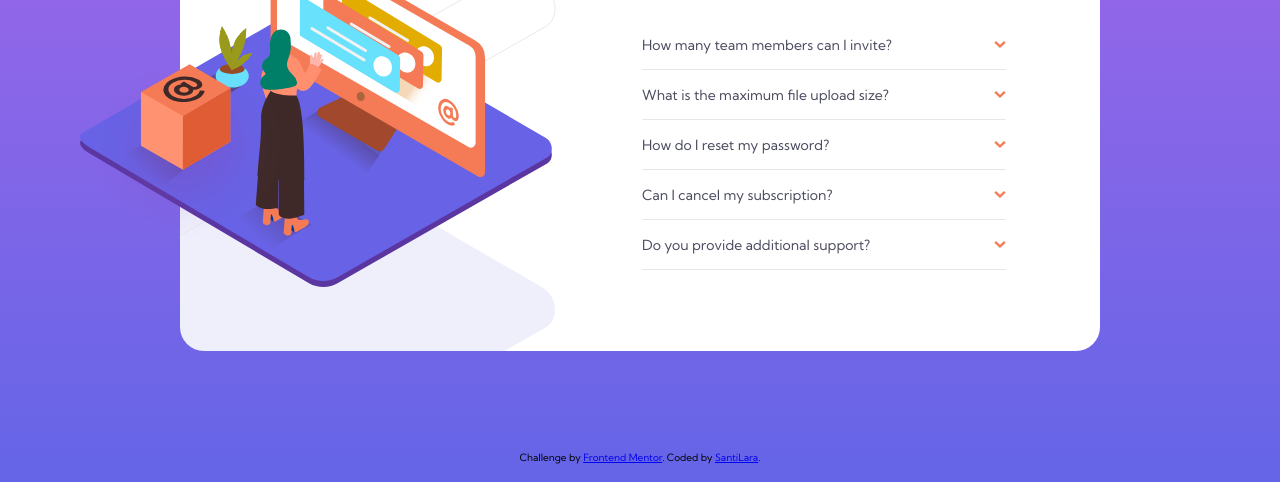
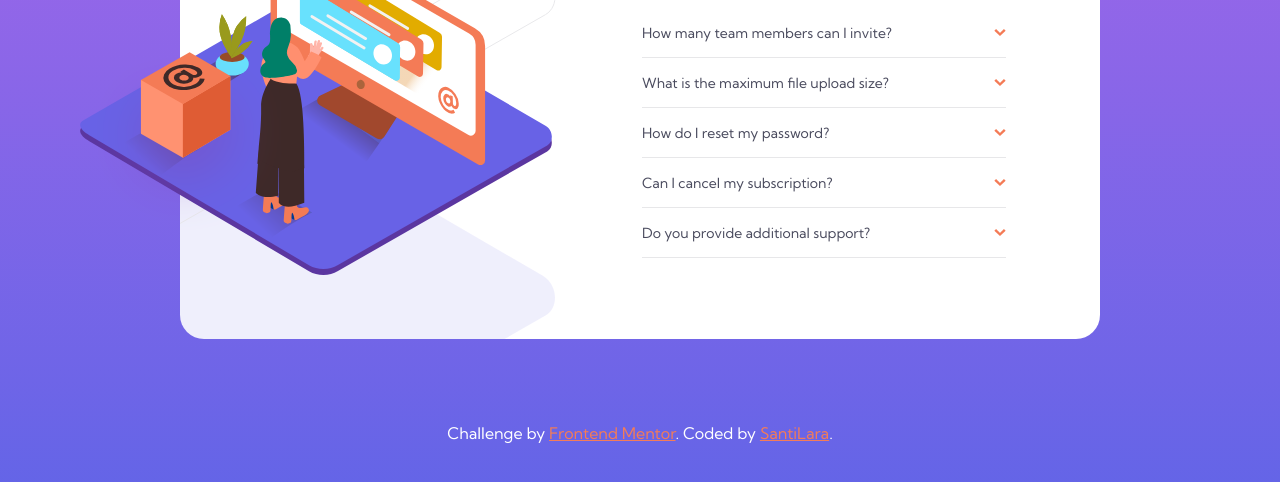
Before and after one commit to SantiagoLaraE/FAQ-accordion-card, a plain HTML site: page index.html in a window 1280 px wide. Shown: the part 318-800 px from the top of the page. Drawn offline with Linux system fonts and the light colour scheme.

Commit message:
Estilos Attribution y ajuste padding body

```diff
--- a/css/style.css
+++ b/css/style.css
@@ -24,7 +24,7 @@ body {
   grid-template-rows: minmax(65rem, 1fr) 50px;
   gap: 2.4rem;
   place-items: center;
-  padding: 2.4rem 2.4rem 0 2.4rem;
+  padding: 2.4rem;
   min-height: 100vh;
 }
 .faq-card {
@@ -105,7 +105,17 @@ body {
   padding-right: 1.8rem;
   transition: all .5s ease;
   transform-origin: top;
+}
 
+/* ----- Attribution ----- */
+
+.attribution{
+    font-size: 1.6rem;
+    text-align: center;
+    color:#FFF;
+}
+.attribution a{
+    color: var(--secondary-color);
 }
 @media screen and (min-width: 760px) {
   .faq-card {
```
